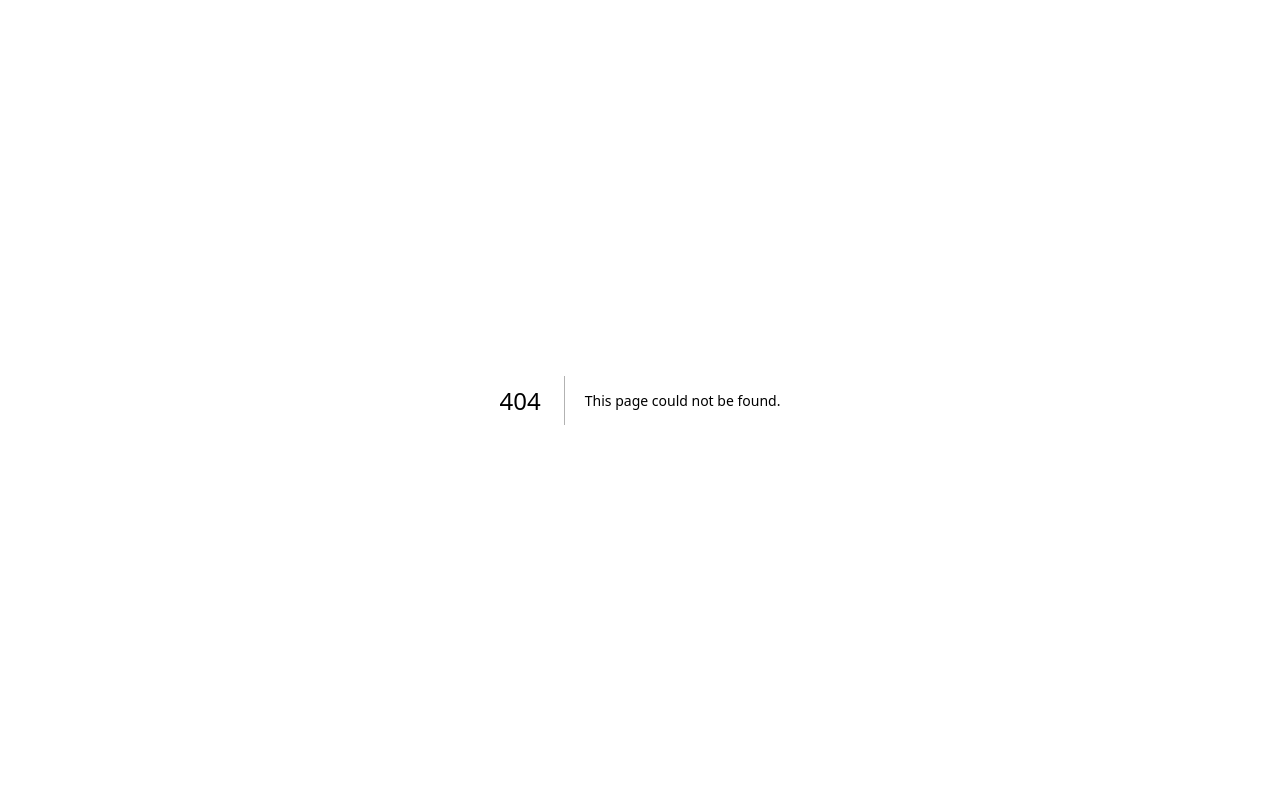
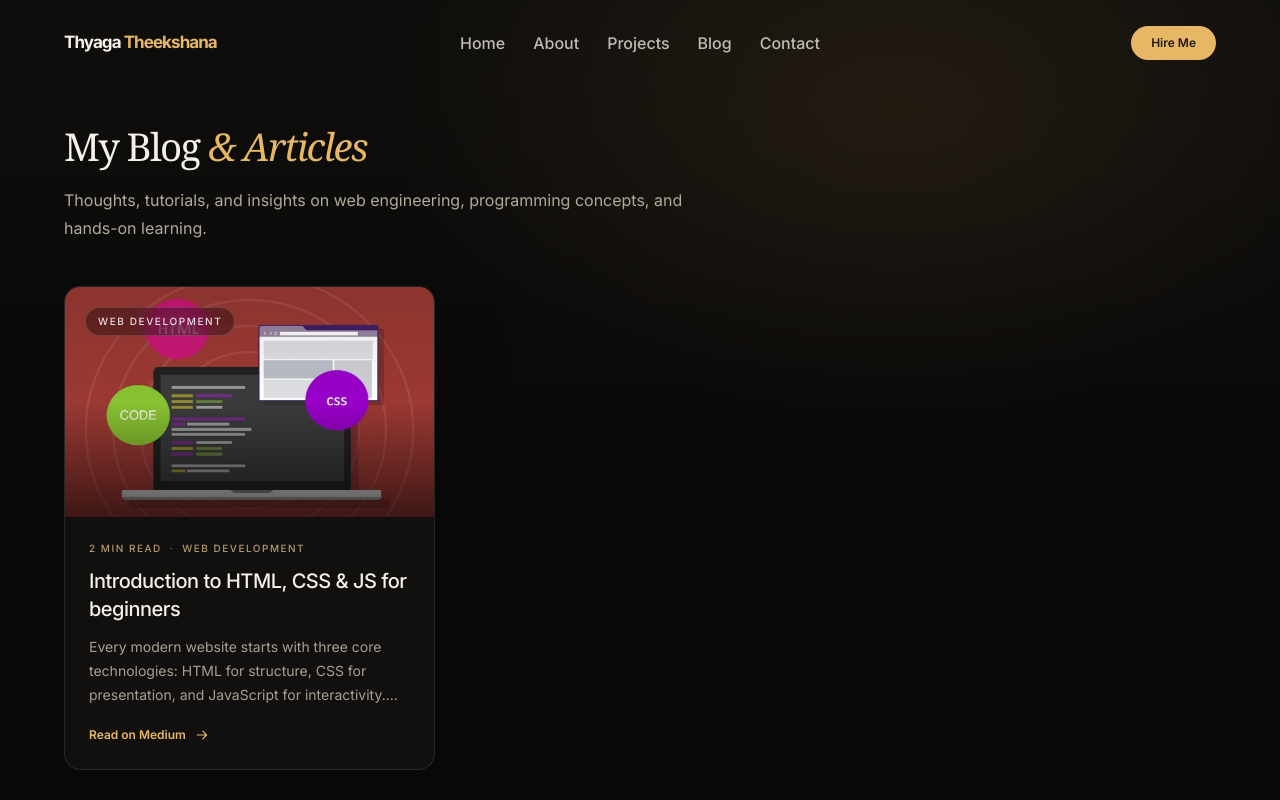
Before and after one commit to Thyaga-Theekshana/thyaga-portfolio, a Next.js app: page /blog in a window 1280 px wide. Before the commit this address had no page. Shown: the top 800 px of the page. Built offline with nearby package versions, Linux system fonts and the light colour scheme; a web font is replaced by a local one.

Commit message:
feat(blog): implement blog page with reusable components and Medium article redirection

```diff
--- /dev/null
+++ b/app/blog/page.tsx
@@ -0,0 +1,47 @@
+import BlogCard from "../../components/blog/BlogCard";
+import Footer from "../../components/Footer";
+import SiteHeader from "../../components/portfolio/SiteHeader";
+
+const articles = [
+  {
+    title: "Introduction to HTML, CSS & JS for beginners",
+    excerpt:
+      "Every modern website starts with three core technologies: HTML for structure, CSS for presentation, and JavaScript for interactivity. Here is how they work together—and why they are the foundation of web development.",
+    image: "/blog/html.jpg",
+    readTime: "2 min read",
+    category: "Web development",
+    href: "https://medium.com/@kemisttd/introduction-to-html-css-js-for-beginners-4cad4ca7c0a3",
+  },
+];
+
+export default function BlogPage() {
+  return (
+    <main className="relative flex min-h-screen flex-col overflow-hidden bg-[#0a0a0a] text-[#f5f1e8]">
+      <div
+        aria-hidden="true"
+        className="pointer-events-none absolute inset-x-0 top-0 h-[760px] bg-[radial-gradient(ellipse_55%_55%_at_70%_15%,rgba(174,123,59,0.13),transparent_72%),linear-gradient(180deg,rgba(230,184,102,0.025),transparent_55%)]"
+      />
+      <SiteHeader />
+
+      <section className="relative z-10 mx-auto w-full max-w-[1440px] flex-1 px-5 pb-12 pt-6 sm:px-8 sm:pb-16 sm:pt-8 lg:px-16 lg:pb-[76px] lg:pt-10">
+        <div className="mb-9 sm:mb-11">
+          <h1 className="whitespace-nowrap font-serif text-[clamp(1.35rem,5vw,2.4rem)] leading-tight tracking-[-0.045em] text-[#f5f1e8]">
+            My Blog <span className="italic text-[#e6b866]">&amp; Articles</span>
+          </h1>
+          <p className="mt-4 max-w-2xl text-sm leading-6 text-[#b3a99b] sm:text-base sm:leading-7">
+            Thoughts, tutorials, and insights on web engineering, programming
+            concepts, and hands-on learning.
+          </p>
+        </div>
+
+        <div className="grid grid-cols-1 gap-5 sm:grid-cols-2 lg:grid-cols-3">
+          {articles.map((article) => (
+            <BlogCard key={article.href} {...article} />
+          ))}
+        </div>
+      </section>
+
+      <Footer />
+    </main>
+  );
+}
--- /dev/null
+++ b/components/blog/BlogCard.tsx
@@ -0,0 +1,77 @@
+import Image from "next/image";
+
+type BlogCardProps = {
+  title: string;
+  excerpt: string;
+  image: string;
+  readTime: string;
+  category: string;
+  href: string;
+};
+
+function ArrowIcon() {
+  return (
+    <svg aria-hidden="true" viewBox="0 0 20 20" fill="none" className="size-4">
+      <path
+        d="M4.25 10h11.5m0 0-4.75-4.75M15.75 10 11 14.75"
+        stroke="currentColor"
+        strokeLinecap="round"
+        strokeLinejoin="round"
+        strokeWidth="1.5"
+      />
+    </svg>
+  );
+}
+
+export default function BlogCard({
+  title,
+  excerpt,
+  image,
+  readTime,
+  category,
+  href,
+}: BlogCardProps) {
+  return (
+    <a
+      href={href}
+      target="_blank"
+      rel="noopener noreferrer"
+      aria-label={`Read "${title}" on Medium (opens in a new tab)`}
+      className="group block overflow-hidden rounded-2xl border border-white/[0.09] bg-[#11100e] text-left shadow-[0_20px_70px_rgba(0,0,0,0.28)] transition-[border-color,transform,box-shadow] duration-300 hover:-translate-y-1 hover:border-[#e6b866]/40 hover:shadow-[0_26px_75px_rgba(0,0,0,0.45)] focus-visible:outline focus-visible:outline-2 focus-visible:outline-offset-4 focus-visible:outline-[#e6b866]"
+    >
+      <div className="pointer-events-none relative aspect-[16/10] overflow-hidden bg-[#171511]">
+        <Image
+          src={image}
+          alt={`${title} article thumbnail`}
+          fill
+          sizes="(max-width: 640px) 100vw, (max-width: 1024px) 50vw, 420px"
+          className="object-cover transition-transform duration-700 group-hover:scale-[1.04]"
+        />
+        <div className="absolute inset-0 bg-gradient-to-t from-black/60 via-transparent to-black/10" />
+        <span className="absolute left-4 top-4 rounded-full border border-white/15 bg-black/35 px-3 py-1.5 text-[9px] font-medium uppercase tracking-[0.16em] text-white/85 backdrop-blur-md sm:left-5 sm:top-5 sm:text-[10px]">
+          {category}
+        </span>
+      </div>
+
+      <div className="p-5 sm:p-6">
+        <div className="flex items-center gap-2 text-[10px] font-medium uppercase tracking-[0.15em] text-[#b49a6c]">
+          <span>{readTime}</span>
+          <span aria-hidden="true" className="text-[#e6b866]/50">
+            ·
+          </span>
+          <span>{category}</span>
+        </div>
+        <h2 className="mt-3 text-lg font-medium leading-snug tracking-[-0.025em] text-[#f5f1e8] sm:text-xl">
+          {title}
+        </h2>
+        <p className="mt-3 line-clamp-3 text-xs leading-5 text-[#a99f91] sm:text-sm sm:leading-6">
+          {excerpt}
+        </p>
+        <span className="mt-5 inline-flex items-center gap-2 text-xs font-semibold text-[#e6b866] transition-colors group-hover:text-[#f0cf8e]">
+          Read on Medium
+          <ArrowIcon />
+        </span>
+      </div>
+    </a>
+  );
+}
```
Also changed, not shown: public/blog/html.jpg (added).
